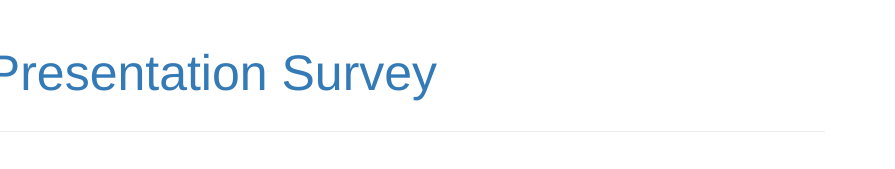
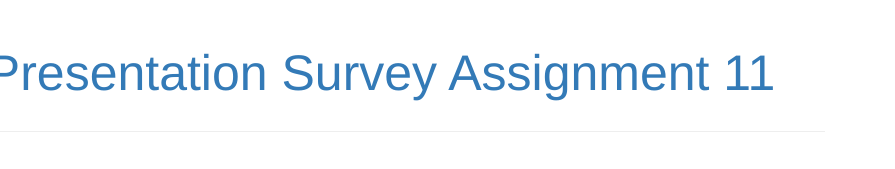
Before and after one commit to lambertwang-zz/imgd3900_site, a plain HTML site: page index.html in a window 1280 px wide. Shown: the part 1827-1996 px from the top of the page, 385-1280 px from the left. Drawn offline with Linux system fonts and the light colour scheme.

Commit message:
Changed index.html somehow?

```diff
--- a/index.html
+++ b/index.html
@@ -180,6 +180,9 @@
           <a href="https://goo.gl/forms/tue09FdBugHZUlVG3">
             Survey
           </a>
+          <a href="http://users.wpi.edu/~lwang5/imgd3900/project4/cover.html">
+            Assignment 11
+          </a>
         </h2>
       </div>
 
```
